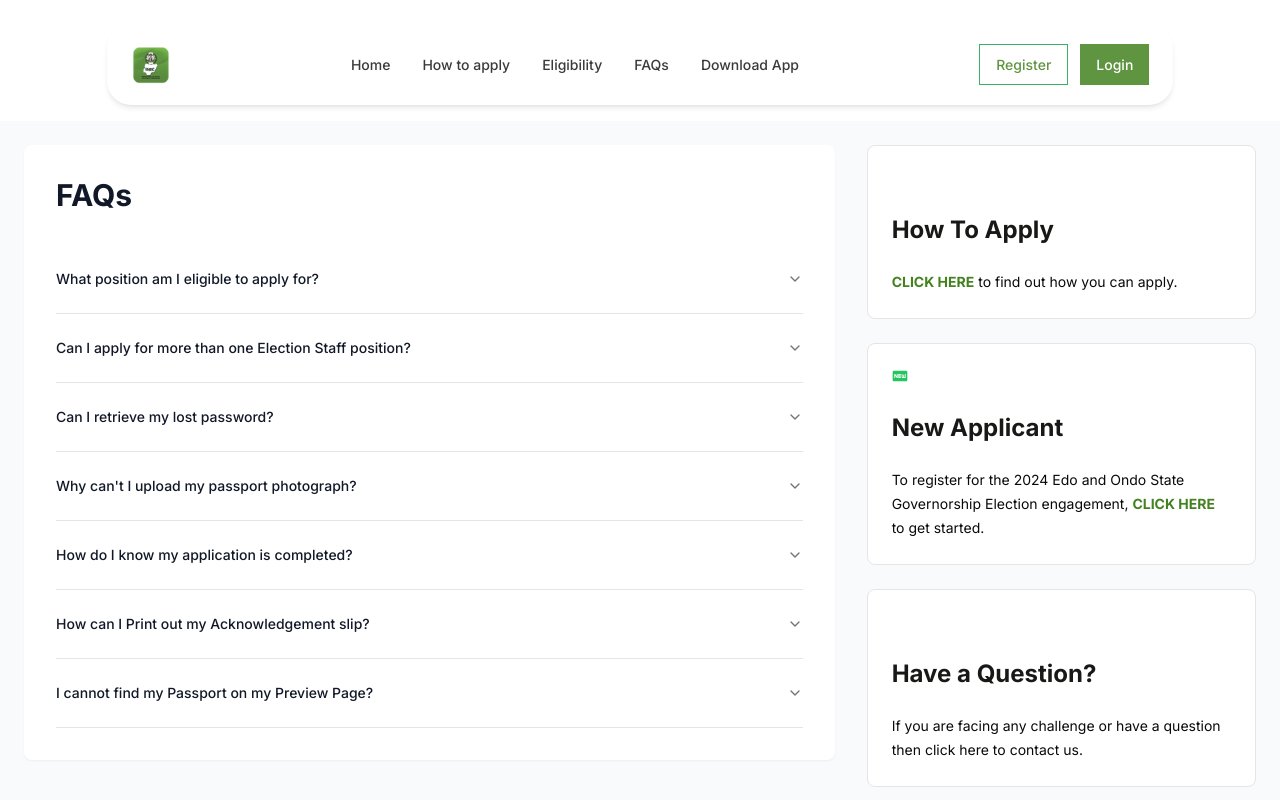
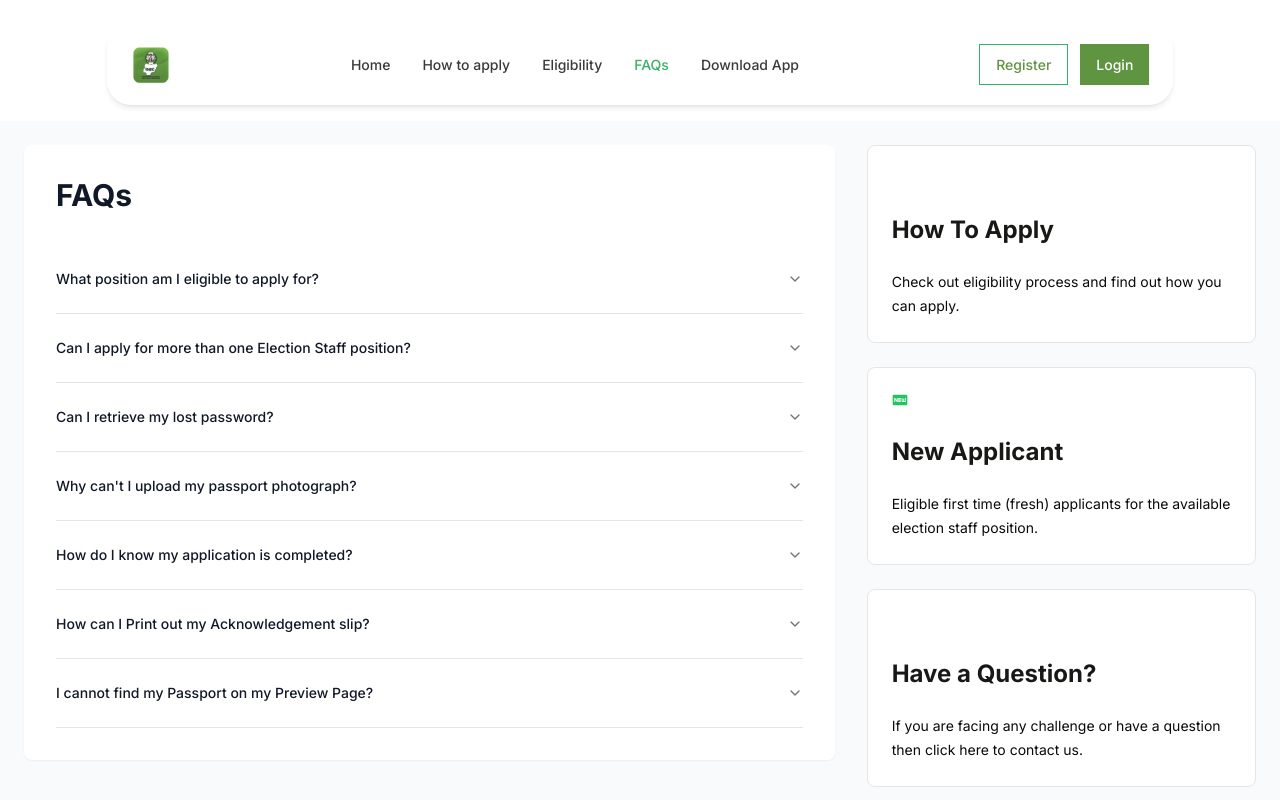
Before and after one commit to shyrapson/inec-press-web, a Next.js app: page /faqs in a window 1280 px wide. Shown: the top 800 px of the page. Built offline with nearby package versions, Linux system fonts and the light colour scheme; some icons are missing.

Commit message:
some ui fixes

```diff
--- a/src/components/organisms/home/application-section.tsx
+++ b/src/components/organisms/home/application-section.tsx
@@ -48,7 +48,7 @@ const ApplicationSections = () => {
             <Image
               src="/svgs/inec-pres-image.svg"
               alt={""}
-              width={700}
+              width={1200}
               height={600}
             />
           </div>
@@ -68,9 +68,8 @@ const ApplicationSections = () => {
             </CardHeader>
             <CardContent className="text-left">
               <p className="text-[#607087] mb-6">
-                All Applicants are to visit the Eligibility Page, where they
-                will review the qualification/criteria necessary for any
-                Election Staff Position of interest.
+                All Applicants are to visit the Eligibility page before
+                commencing the application process.
               </p>
             </CardContent>
           </Card>
@@ -88,11 +87,8 @@ const ApplicationSections = () => {
             </CardHeader>
             <CardContent className="text-left">
               <p className="text-[#607087] mb-6">
-                If you have an existing profile on this portal (from 2019
-                Registration) or you are yet to complete your application for
-                the 2024 Edo and Ondo State Governorship Election Staff
-                Positions, please click on the link below to login and update or
-                complete the Registration process.
+                If you have an existing Registration/Profile from 2019 till date
+                kindly update your preferred Ad-hoc position.
               </p>
             </CardContent>
           </Card>
@@ -110,10 +106,8 @@ const ApplicationSections = () => {
             </CardHeader>
             <CardContent className="text-left">
               <p className="text-[#607087] mb-6">
-                All interested fresh applicant for the available Election Staff
-                Positions for the 2024 Edo and Ondo State Governorship Election
-                are required to Click on the Link below to start the
-                Registration process.
+                Eligible first time (fresh) applicants for the available
+                election staff position.
               </p>
             </CardContent>
           </Card>
--- a/src/components/organisms/home/hero-section.tsx
+++ b/src/components/organisms/home/hero-section.tsx
@@ -12,8 +12,7 @@ const HeroSection = () => {
               <h1 className="">ELECTION STAFF</h1>
             </div>
             <p className="text-sm md:text-lg text-gray-200 max-w-2xl mx-auto leading-relaxed">
-              This is the registration portal for the 2024 Edo and Ondo State
-              Governorship Election
+              2025 Anambra State Governorship Election
             </p>
           </div>
         </div>
--- a/src/components/organisms/how-to-apply/sidebar-card.tsx
+++ b/src/components/organisms/how-to-apply/sidebar-card.tsx
@@ -54,8 +54,7 @@ export const HowToApplyCard = () => (
     icon="icon-park-solid:guide-board"
     iconBgColor="text-red-500"
     title="How To Apply"
-    description="CLICK HERE to find out how you can apply."
-    highlightText="CLICK HERE"
+    description="Check out eligibility process and find out how you can apply."
   />
 );
 
@@ -64,8 +63,7 @@ export const NewApplicantCard = () => (
     icon="material-symbols:fiber-new"
     iconBgColor="text-green-500"
     title="New Applicant"
-    description="To register for the 2024 Edo and Ondo State Governorship Election engagement, CLICK HERE to get started."
-    highlightText="CLICK HERE"
+    description="Eligible first time (fresh) applicants for the available election staff position."
   />
 );
 
--- a/src/components/organisms/navbar.tsx
+++ b/src/components/organisms/navbar.tsx
@@ -5,6 +5,7 @@ import Link from "next/link";
 import { Button } from "@/components/ui/button";
 import type { FC } from "react";
 import { useRouter } from "next/navigation";
+import ActiveLink from "@/components/ui/active-link";
 
 interface NavbarProps {
   isSticky?: boolean;
@@ -29,36 +30,36 @@ const Navbar: FC<NavbarProps> = ({ isSticky = true }) => {
         />
       </div>
       <div className="hidden md:flex items-center space-x-8">
-        <Link
+        <ActiveLink
           href="/"
           className="text-[#181817] hover:text-green-600 font-medium text-sm"
         >
           Home
-        </Link>
-        <Link
+        </ActiveLink>
+        <ActiveLink
           href="/how-to-apply"
           className="text-[#181817] hover:text-green-600 font-medium text-sm"
         >
           How to apply
-        </Link>
-        <Link
+        </ActiveLink>
+        <ActiveLink
           href="/eligibility"
           className="text-[#181817] hover:text-green-600 font-medium text-sm"
         >
           Eligibility
-        </Link>
-        <Link
+        </ActiveLink>
+        <ActiveLink
           href="/faqs"
           className="text-[#181817] hover:text-green-600 font-medium text-sm"
         >
           FAQs
-        </Link>
-        <Link
+        </ActiveLink>
+        <ActiveLink
           href="/app"
           className="text-[#181817] hover:text-green-600 font-medium text-sm"
         >
           Download App
-        </Link>
+        </ActiveLink>
       </div>
       <div className="flex items-center space-x-3">
         <Button
--- a/src/components/organisms/profile-information/congratulation-modal.tsx
+++ b/src/components/organisms/profile-information/congratulation-modal.tsx
@@ -20,8 +20,8 @@ const CongratulationModal = ({ onSubmit }: { onSubmit: () => void }) => {
           <p className="text-gray-4">Congratulations!</p>
         </DialogTitle>
         <DialogDescription className="text-xs my-0 text-center font-light">
-          Account created successfully! <br /> You can now proceed to complete your profile
-          information
+          Application successful! <br /> An acknowledgement slip has been sent
+          to your email
         </DialogDescription>
       </DialogHeader>
 
--- /dev/null
+++ b/src/components/ui/active-link.tsx
@@ -0,0 +1,32 @@
+"use client";
+
+import Link, { LinkProps } from "next/link";
+import { usePathname } from "next/navigation";
+import React from "react";
+
+type ActiveLinkProps = LinkProps & {
+  children: React.ReactNode;
+  className?: string;
+  activeClassName?: string;
+};
+
+export default function ActiveLink({
+  href,
+  children,
+  className = "",
+  activeClassName = "text-green-600",
+  ...props
+}: ActiveLinkProps) {
+  const pathname = usePathname();
+  const isActive = pathname === href;
+
+  return (
+    <Link
+      href={href}
+      className={`${className} ${isActive ? activeClassName : ""}`}
+      {...props}
+    >
+      {children}
+    </Link>
+  );
+}
```
